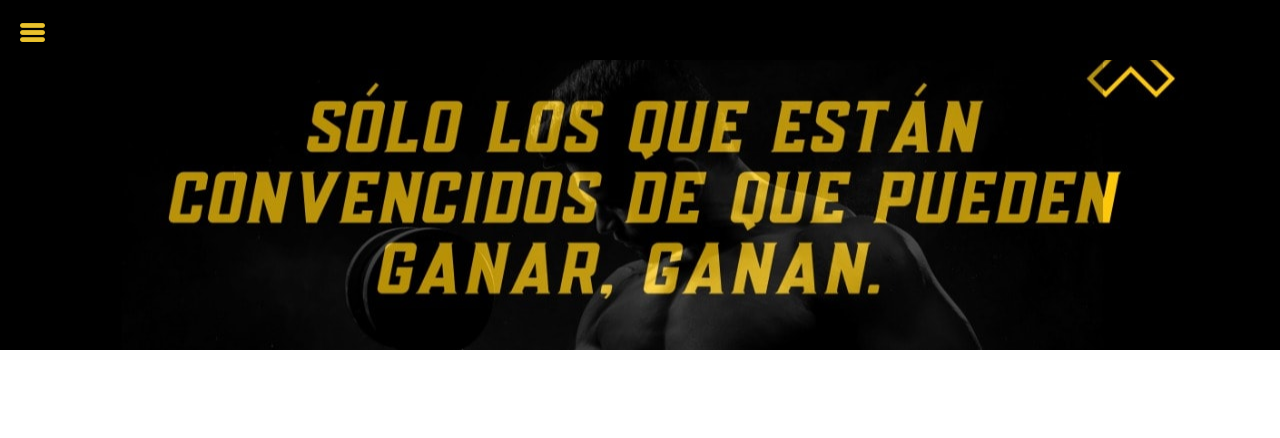
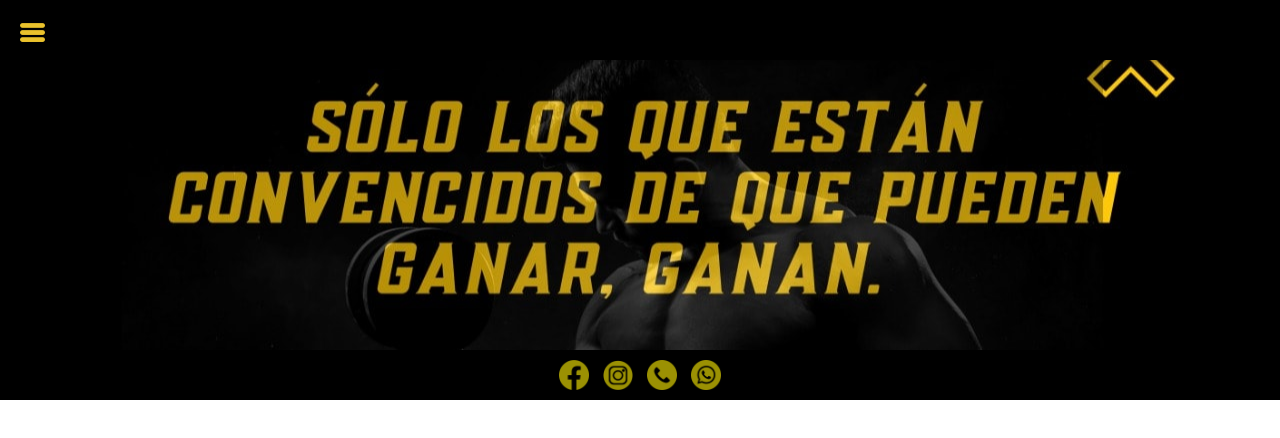
Before and after one commit to guisus8d/MrGym, an Astro site: page /inicio in a window 1280 px wide. Built offline with nearby package versions, Linux system fonts and the light colour scheme; Astro itself is replaced by a stand-in of ours.

Commit message:
cuarta actualizacion

```diff
--- a/src/components/Footer.astro
+++ b/src/components/Footer.astro
@@ -0,0 +1,48 @@
+---
+import Facebook from '../assets/iconos-footer/facebook.png';
+import Instagram from '../assets/iconos-footer/instagram.png';
+import Llamada from '../assets/iconos-footer/llamada-telefonica.png';
+import Whatsapp from '../assets/iconos-footer/whatsapp.png';
+
+---
+
+
+<footer>
+    <center>
+<div class="menu-inferior-Footer">
+<a href=""><img src={Facebook.src} alt="">
+</a>
+<a href=""><img src={Instagram.src} alt="">
+</a>
+<a href=""><img src={Llamada.src} alt="">
+</a>
+<a href=""><img src={Whatsapp.src} alt="">
+</a>
+</div>
+</center>
+</footer>
+
+<style>
+.menu-inferior-Footer{
+ position: relative;
+ width: 100%;
+ height: 50px;
+ background: black;
+ diaplay: flex;
+ justify-content: center;
+ align-items: center;
+ flex-wrap: wrap;
+}
+
+.menu-inferior-Footer a {
+  margin: 5px;
+  position: relative;
+  top: 10px;
+  text-decoration: none;
+}
+
+.menu-inferior-Footer img{
+    width: 30px;
+
+}
+  </style>
--- a/src/components/Header.astro
+++ b/src/components/Header.astro
@@ -165,32 +165,9 @@ li{
     top: -10px;
     left: 30px;
   }
-  /* Quitar hover en móviles (touch devices) */
-@media (hover: none) {
-  a:hover * {
-    opacity: 1 !important;
-    transform: none !important;
-    background: none !important;
-    color: inherit !important; /* Evitar cambios de color en texto */
-    border-color: inherit !important; /* Evitar cambios en bordes */
-    box-shadow: none !important; /* Eliminar sombras en hover */
-    /* Añade aquí cualquier propiedad afectada por el hover */
-  }
-
-  /* Opcional: Desactivar cursor "pointer" en móviles */
-  a {
-    cursor: default !important;
-  }
-}
-@media (hover: none) {
-  a {
-    pointer-events: none !important; /* Desactiva hover, clicks, etc. */
-  }
-
-  /* Si necesitas que el enlace siga siendo clickeable: */
-  a > * {
-    pointer-events: auto !important; /* Permite clicks en elementos hijos */
-  }
+button, a, input, textarea {
+  -webkit-tap-highlight-color: transparent;
+  outline: none;
 }
 
 </style>
--- a/src/pages/inicio.astro
+++ b/src/pages/inicio.astro
@@ -1,11 +1,16 @@
 ---
 import Header from '../components/Header.astro';
+import Footer from '../components/Footer.astro';
 import Layout from '../layouts/Layout.astro';
 import InicioFondo from '../components/inicio-fondo.astro'
+
 ---
 
 
 <Layout>
+
+
     <Header />
     <InicioFondo />
+    <Footer />
 </Layout>
```
Also changed, not shown: src/assets/iconos-footer/facebook.png (added), src/assets/iconos-footer/facebook2.png (added), src/assets/iconos-footer/instagram.png (added), src/assets/iconos-footer/instagram2.png (added), src/assets/iconos-footer/llamada-telefonica.png (added), src/assets/iconos-footer/llamada-telefonica2.png (added), src/assets/iconos-footer/whatsapp.png (added), src/assets/iconos-footer/whatsapp2.png (added).
